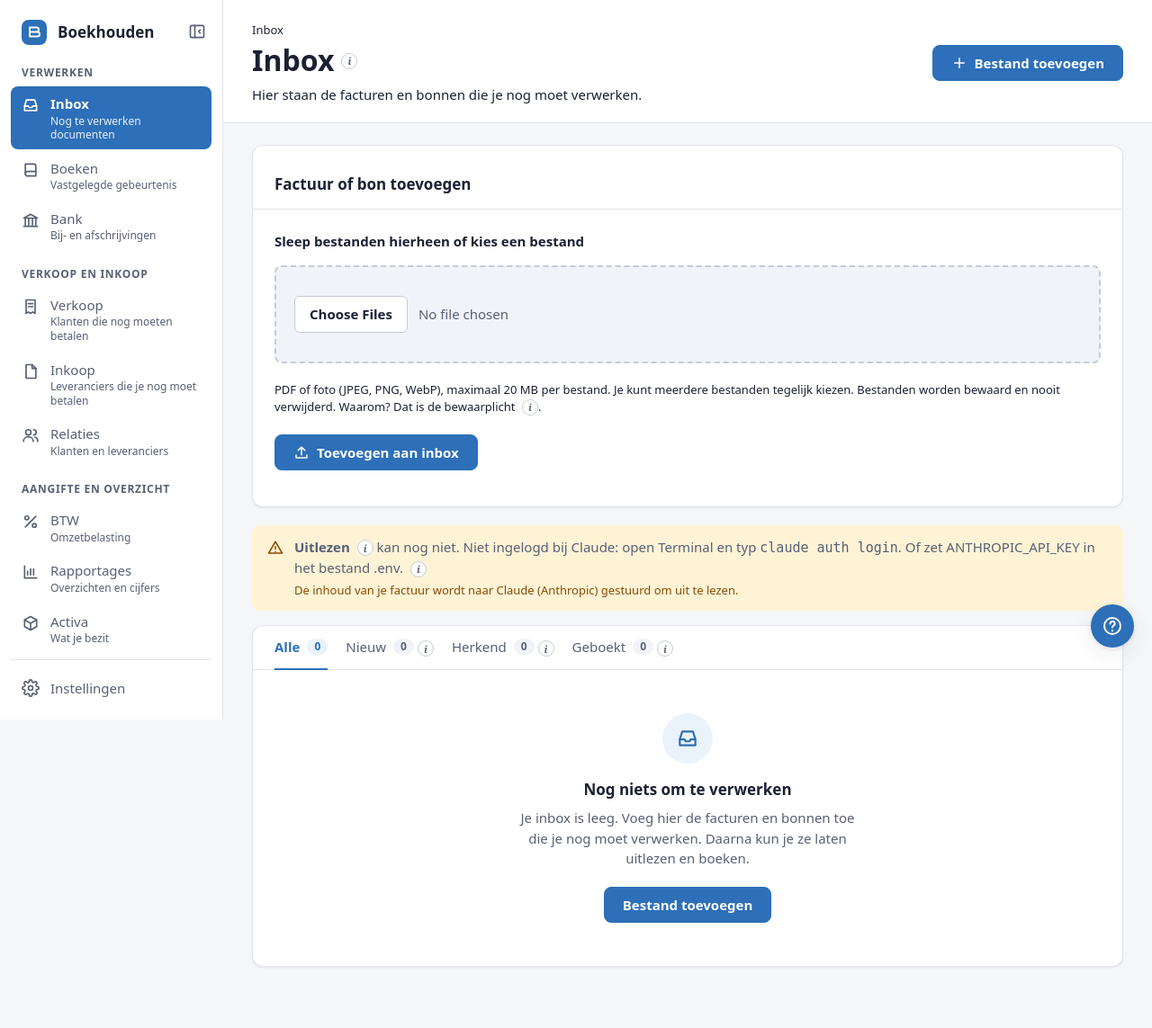
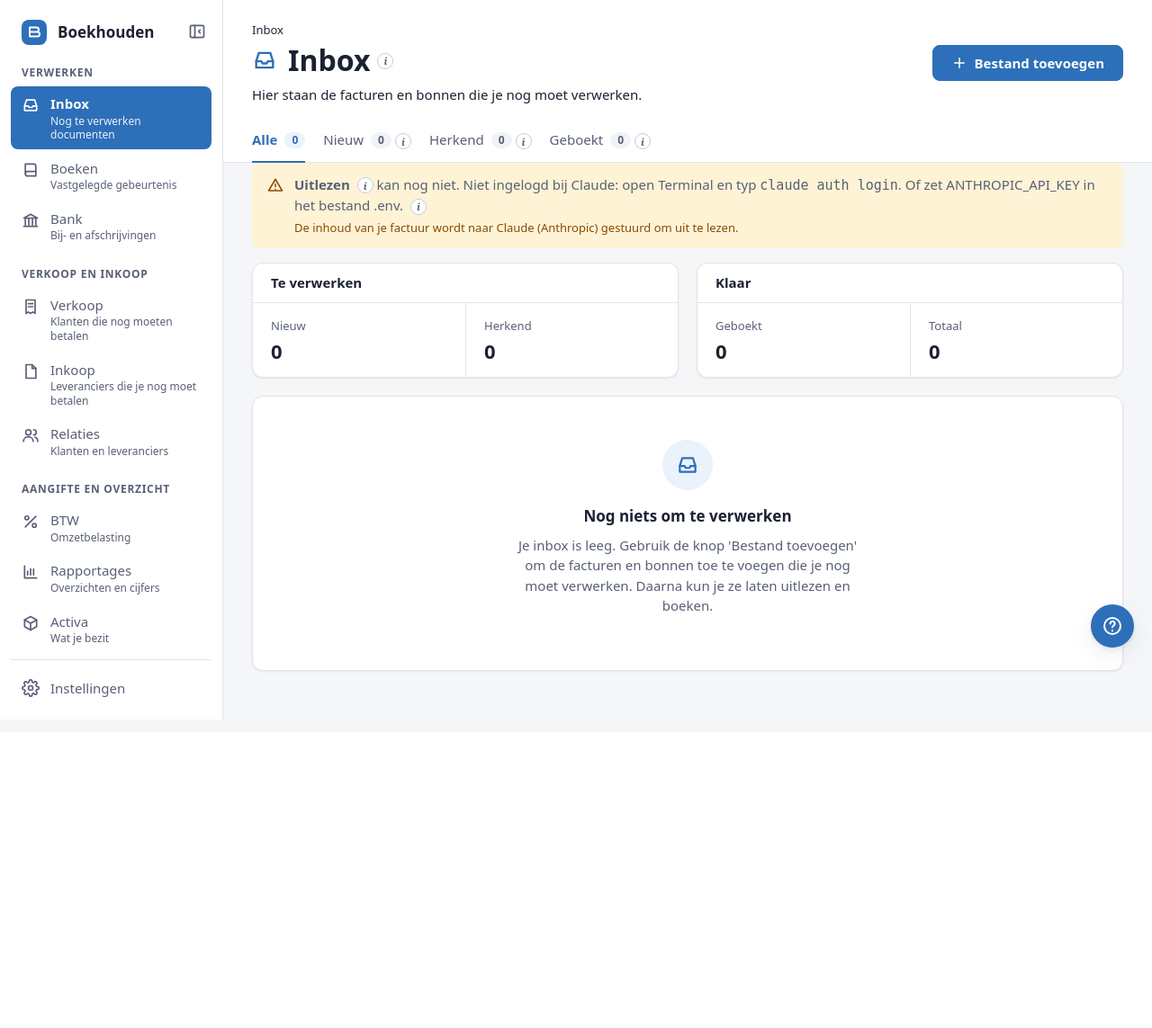
Before and after one commit to deargonauten/boekhouden, a FastAPI app: page /inbox in a window 1280 px wide. Shown: the whole page at 90% size. After the commit the page ends 800 px from the top, so only its background shows below. Run offline with FastAPI, Linux system fonts and the light colour scheme.

Commit message:
restyle part 3: relations and inbox (band, modal, drawer, stat cards, segmented)
Co-Authored-By: Claude Sonnet 5.5 <noreply@anthropic.com>

```diff
--- a/app/web/static/css/inbox.css
+++ b/app/web/static/css/inbox.css
@@ -1,15 +1,13 @@
 /* Inbox, document detail and review: screen-specific layout only; shared looks live in app.css. */
 
-/* Upload drop-zone: the native file input is the drop target, styled as a dashed area. */
-.dropzone-label { font-weight: 600; }
-input[type="file"].dropzone {
-  display: block; width: 100%; box-sizing: border-box;
-  padding: var(--space-7) var(--space-5);
-  border: 2px dashed var(--border-strong); border-radius: var(--radius);
-  background: var(--surface-2); color: var(--muted); cursor: pointer;
-}
-input[type="file"].dropzone:hover { border-color: var(--primary); background: var(--primary-soft); }
-input[type="file"].dropzone:focus-visible { border-color: var(--primary); box-shadow: var(--focus-ring); outline: none; }
+/* Upload modal: the dropzone itself lives in app.css; only spacing here. */
+.upload-form { display: flex; flex-direction: column; gap: var(--space-4); }
+.upload-form .results { margin-bottom: 0; }
+
+/* Drawer with document facts */
+.drawer-filename { margin: 0 0 var(--space-3); overflow-wrap: anywhere; }
+.drawer__body .file-view { width: 100%; }
+.drawer__body .facts dd { overflow-wrap: anywhere; }
 
 .results { margin-bottom: var(--space-4); }
 .results .notice, .results .alert { margin-bottom: 0; }
@@ -30,6 +28,11 @@ input[type="file"].dropzone:focus-visible { border-color: var(--primary); box-sh
 .review-grid { gap: var(--space-5); }
 .review-doc { margin: 0; }
 .review-doc iframe.file-view { height: 78vh; }
+/* Totals block: right-aligned stack of the three invoice totals. */
+.totals-block { display: grid; gap: var(--space-3); margin-inline-start: auto; width: min(100%, 22rem); }
+.totals-block .field { display: grid; grid-template-columns: 1fr 9rem; align-items: center; gap: var(--space-3); }
+.totals-block .field input { width: 100%; text-align: right; font-variant-numeric: tabular-nums; }
+.totals-block .flag-item { grid-column: 1 / -1; }
 .review-form { display: flex; flex-direction: column; gap: var(--space-4); min-width: 0; }
 .review-form .notice { margin-bottom: 0; }
 .review-form .stack { gap: var(--space-4); }
--- a/app/web/templates/inbox/list.html
+++ b/app/web/templates/inbox/list.html
@@ -1,24 +1,35 @@
 {% extends "base.html" %}
 {% from "partials/_info.html" import info with context %}
-{% from "partials/_ui.html" import page_header, tabs, pill, pager, empty_state, notice, icon with context %}
+{% from "partials/_ui.html" import page_header, stat_cards, pill, pager, empty_state, notice, icon, modal, drawer, dropzone with context %}
 {% block head %}<link rel="stylesheet" href="/static/css/inbox.css">{% endblock %}
 {% block content %}
-{{ page_header("Inbox", breadcrumb=[("Inbox", None)], action_label="Bestand toevoegen", action_href="#upload", term="inbox",
-   lead="Hier staan de facturen en bonnen die je nog moet verwerken.") }}
+{% set only_errors = results and (results|rejectattr("kind", "eq", "error")|list|length == 0) %}
+{% call page_header("Inbox", breadcrumb=[("Inbox", None)], term="inbox", icon_name="inbox",
+   lead="Hier staan de facturen en bonnen die je nog moet verwerken.",
+   tab_items=[
+    ("Alle", "/inbox", not status_filter, total),
+    ("Nieuw", "/inbox?status=nieuw", status_filter == "nieuw", counts.nieuw, "status_nieuw"),
+    ("Herkend", "/inbox?status=herkend", status_filter == "herkend", counts.herkend, "status_herkend"),
+    ("Geboekt", "/inbox?status=geboekt", status_filter == "geboekt", counts.geboekt, "status_geboekt"),
+   ], tab_label="Filter op status") %}
+<a class="btn" href="#upload" data-modal-open="#upload">{{ icon("plus") }}Bestand toevoegen</a>
+{% endcall %}
 
-<section class="card" id="upload" aria-labelledby="upload-title">
-  <form method="post" action="/inbox/upload" enctype="multipart/form-data" class="upload-form" hx-boost="false">
-    <div class="card__header"><h2 id="upload-title">Factuur of bon toevoegen</h2></div>
-    <div class="card__body stack">
-      <label for="files" class="dropzone-label">Sleep bestanden hierheen of kies een bestand</label>
-      <input id="files" class="dropzone" type="file" name="files" multiple accept=".pdf,.jpg,.jpeg,.png,.webp,application/pdf,image/*">
-      <p class="hint">PDF of foto (JPEG, PNG, WebP), maximaal 20 MB per bestand. Je kunt meerdere bestanden tegelijk kiezen. Bestanden worden bewaard en nooit verwijderd. Waarom? Dat is de bewaarplicht {{ info("bewaarplicht") }}.</p>
-      <div><button type="submit" class="btn">{{ icon("upload") }}Toevoegen aan inbox</button></div>
-    </div>
-  </form>
-</section>
+{% call modal("upload", "Bestand toevoegen", open=only_errors) %}
+<form method="post" action="/inbox/upload" enctype="multipart/form-data" class="upload-form" hx-boost="false">
+  {% if only_errors %}{% include "inbox/_results.html" %}{% endif %}
+  {{ dropzone("files", ".pdf,.jpg,.jpeg,.png,.webp,application/pdf,image/*", "Kies een of meer bestanden", "PDF of foto (JPEG, PNG, WebP), maximaal 20 MB per bestand.") }}
+  <p class="hint">Je bestand wordt bewaard en daarna kun je het laten uitlezen. Bestanden worden nooit verwijderd. Waarom? Dat is de bewaarplicht {{ info("bewaarplicht") }}.</p>
+  <div class="modal__footer">
+    <button type="button" class="btn btn-secondary" data-modal-close>Annuleren</button>
+    <button type="submit" class="btn">{{ icon("upload") }}Toevoegen aan inbox</button>
+  </div>
+</form>
+{% endcall %}
 
-{% if results %}{% include "inbox/_results.html" %}{% endif %}
+{% call drawer("inbox-drawer", "Document") %}<p class="hint">Het document wordt geladen...</p>{% endcall %}
+
+{% if results and not only_errors %}{% include "inbox/_results.html" %}{% endif %}
 
 {% if request.query_params.get("melding") == "klaar" %}{{ notice("Klaar met nakijken. De volgende stap is boeken.", "success") }}{% endif %}
 {% include "inbox/_extract_banner.html" %}
@@ -32,13 +43,16 @@
 </div>
 {% endif %}
 
+{{ stat_cards([
+  {"title": "Te verwerken", "cells": [
+    {"label": "Nieuw", "value": counts.nieuw|string, "tone": "warning" if counts.nieuw else None, "href": "/inbox?status=nieuw"},
+    {"label": "Herkend", "value": counts.herkend|string, "href": "/inbox?status=herkend"}]},
+  {"title": "Klaar", "cells": [
+    {"label": "Geboekt", "value": counts.geboekt|string, "tone": "success" if counts.geboekt else None, "href": "/inbox?status=geboekt"},
+    {"label": "Totaal", "value": total|string, "href": "/inbox"}]},
+]) }}
+
 <div class="card card--flush">
-  {{ tabs([
-    ("Alle", "/inbox", not status_filter, total),
-    ("Nieuw", "/inbox?status=nieuw", status_filter == "nieuw", counts.nieuw, "status_nieuw"),
-    ("Herkend", "/inbox?status=herkend", status_filter == "herkend", counts.herkend, "status_herkend"),
-    ("Geboekt", "/inbox?status=geboekt", status_filter == "geboekt", counts.geboekt, "status_geboekt"),
-  ], "Filter op status") }}
   {% if counts.nieuw %}
   <div class="toolbar">
     <form method="post" action="/inbox/uitlezen-alles" class="extract-form" hx-disabled-elt="find button" hx-indicator="#extract-busy-all">
@@ -55,7 +69,7 @@
     {% if status_filter %}
     {{ empty_state("Niets gevonden", "Geen documenten met deze status.", "Wis filters", "/inbox", "search") }}
     {% else %}
-    {{ empty_state("Nog niets om te verwerken", "Je inbox is leeg. Voeg hier de facturen en bonnen toe die je nog moet verwerken. Daarna kun je ze laten uitlezen en boeken.", "Bestand toevoegen", "#upload", "inbox") }}
+    {{ empty_state("Nog niets om te verwerken", "Je inbox is leeg. Gebruik de knop 'Bestand toevoegen' om de facturen en bonnen toe te voegen die je nog moet verwerken. Daarna kun je ze laten uitlezen en boeken.", None, None, "inbox") }}
     {% endif %}
   {% else %}
   <div class="table-wrap">
@@ -65,14 +79,15 @@
     </tr></thead>
     <tbody>
     {% for d in documents %}
-    <tr>
+    <tr{% if d.status == "geboekt" %} class="row--done"{% endif %}>
       <td><a class="file-link" href="/inbox/{{ d.id }}">{{ icon("file", 16) }}<span>{{ d.original_filename }}</span></a></td>
       <td>{{ kind_label(d.content_type) }}</td>
       <td class="nowrap">{{ d.size_bytes|bestandsgrootte }}</td>
       <td class="nowrap">{{ d.received_at|datum_tijd }}</td>
       <td>{{ SOURCE_LABELS.get(d.source, d.source) }}</td>
       <td>{{ pill(STATUS_LABELS[d.status], {"nieuw": "info", "herkend": "warning", "geboekt": "success"}.get(d.status, "neutral")) }}</td>
-      <td>
+      <td class="cluster">
+        <a class="btn btn-secondary btn-small" href="/inbox/{{ d.id }}" data-drawer-open="#inbox-drawer" hx-get="/inbox/{{ d.id }}" hx-target="#inbox-drawer-body" hx-push-url="false" hx-boost="false" aria-label="Bekijken: {{ d.original_filename }}">Bekijken</a>
         {% if d.status == "nieuw" %}{% with document=d, compact=true, label="Lees uit" %}{% include "inbox/_extract_button.html" %}{% endwith %}
         {% elif d.status == "herkend" %}<a class="btn btn-secondary btn-small" href="/inbox/{{ d.id }}/nakijken">Nakijken</a>{% endif %}
       </td>
@@ -81,7 +96,7 @@
     </tbody>
   </table>
   </div>
-  {{ pager(1, documents|length, documents|length, "/inbox", {"status": status_filter}, "documenten") }}
+  {{ pager(1, documents|length, documents|length, "/inbox", {"status": status_filter}, "documenten", sticky=true) }}
   {% endif %}
 </div>
 {% endblock %}
--- a/app/web/templates/inbox/missing.html
+++ b/app/web/templates/inbox/missing.html
@@ -2,7 +2,7 @@
 {% from "partials/_ui.html" import page_header, error_box, icon with context %}
 {% block head %}<link rel="stylesheet" href="/static/css/inbox.css">{% endblock %}
 {% block content %}
-{% call page_header("Bestand ontbreekt", breadcrumb=[("Inbox", "/inbox"), (document.original_filename, "/inbox/" ~ document.id), ("Bestand ontbreekt", None)]) %}
+{% call page_header("Bestand ontbreekt", breadcrumb=[("Inbox", "/inbox"), (document.original_filename, "/inbox/" ~ document.id), ("Bestand ontbreekt", None)], icon_name="alert") %}
 <a class="btn btn-secondary" href="/inbox/{{ document.id }}">Terug naar het document</a>
 {% endcall %}
 {{ error_box(message) }}
--- a/app/web/templates/inbox/review.html
+++ b/app/web/templates/inbox/review.html
@@ -8,7 +8,7 @@
 {%- endmacro %}
 {% block head %}<link rel="stylesheet" href="/static/css/inbox.css">{% endblock %}
 {% block content %}
-{{ page_header("Nakijken: " ~ document.original_filename, breadcrumb=[("Inbox", "/inbox"), (document.original_filename, "/inbox/" ~ document.id), ("Nakijken", None)], term="nakijken",
+{{ page_header("Nakijken: " ~ document.original_filename, breadcrumb=[("Inbox", "/inbox"), (document.original_filename, "/inbox/" ~ document.id), ("Nakijken", None)], term="nakijken", icon_name="file",
    lead="Links zie je het originele bestand, rechts wat het programma eruit heeft gelezen. Controleer vooral de gemarkeerde velden.") }}
 
 {% if saved_notice %}{{ notice(saved_notice, "success") }}{% endif %}
@@ -150,7 +150,7 @@
       <section class="card" aria-labelledby="sec-totals">
         <div class="card__header"><h2 id="sec-totals">Totalen op de factuur</h2></div>
         <div class="card__body stack">
-          <div class="form-grid form-grid--3">
+          <div class="totals-block">
             <div class="field">
               <label for="total_excl">Bedrag zonder BTW</label>
               <input id="total_excl" name="total_excl" value="{{ values.total_excl }}" inputmode="decimal" class="num" placeholder="0,00">{{ flagged(flags.get("total_excl")) }}
--- a/app/web/templates/relations/form.html
+++ b/app/web/templates/relations/form.html
@@ -3,7 +3,7 @@
 {% from "partials/_ui.html" import page_header with context %}
 {% block head %}<link rel="stylesheet" href="/static/css/relations.css">{% endblock %}
 {% block content %}
-{{ page_header(title, breadcrumb=[("Relaties", "/relaties"), (title, None)],
+{{ page_header(title, breadcrumb=[("Relaties", "/relaties"), (title, None)], icon_name="users",
    lead="Leg vast met wie je zakendoet. Alleen de naam en de soort relatie zijn verplicht; de rest vul je in als je het weet, dan herkent het programma de relatie later vanzelf op facturen.") }}
 {% include "relations/_error.html" %}
 <form method="post" action="{% if contact %}/relaties/{{ contact.id }}/bewerken{% else %}/relaties/nieuw{% endif %}" class="stack relation-form" hx-boost="false">
```
Also changed, not shown: app/web/inbox_routes.py (+8 -0 lines), app/web/templates/inbox/_detail_body.html (added, +42 -0 lines), app/web/templates/inbox/detail.html (+2 -35 lines), app/web/templates/relations/list.html (+13 -9 lines), tests/test_inbox_web.py (+68 -3 lines), tests/test_relations_web.py (+17 -2 lines), 1 other file.
